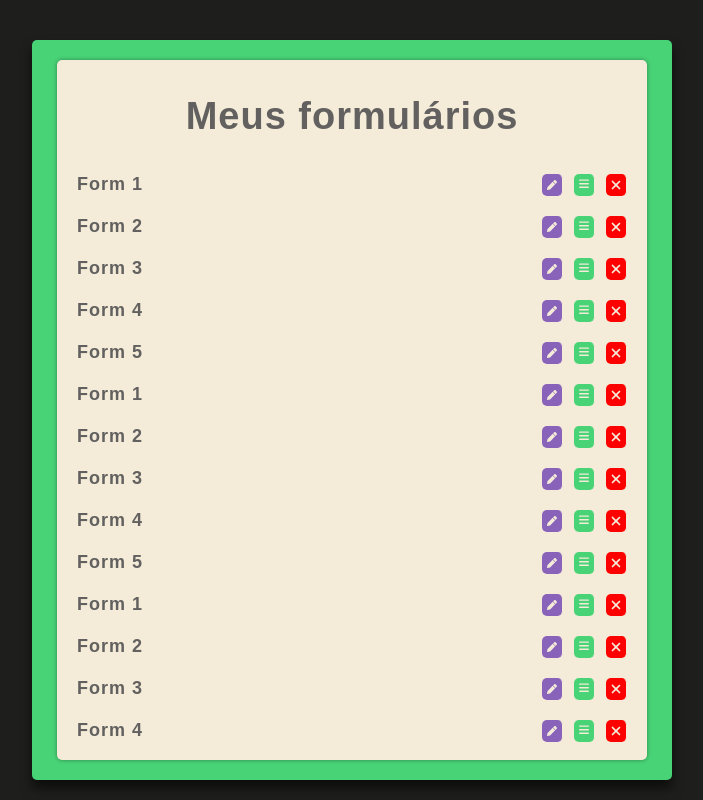
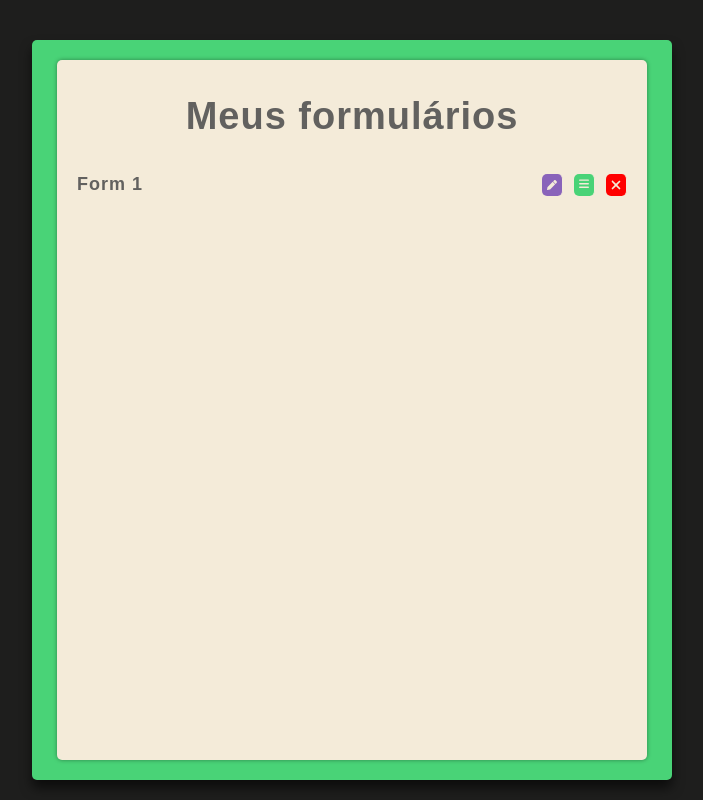
Before and after one commit to PedroPires20/Form, a React (Vite) app in the folder packages/client/: page /list in a window 1280 px wide. Shown: the whole page, without its empty margins (288-991 px from the left). Built offline with nearby package versions, Linux system fonts and the light colour scheme.

Commit message:
Conformando dados do form com o Redux

```diff
--- a/packages/client/src/pages/List/List.tsx
+++ b/packages/client/src/pages/List/List.tsx
@@ -9,14 +9,19 @@ import {
     FromButtonsContainer
 } from "./ListStyles"
 import ActionButton from "../../shared/components/ActionButton/ActionButton"
+import type { Form } from "../../redux/modules/forms/types"
 
 export function List() {
-    const formList = ["Form 1", "Form 2", "Form 3", "Form 4", "Form 5", "Form 1", "Form 2", "Form 3", "Form 4", "Form 5", "Form 1", "Form 2", "Form 3", "Form 4", "Form 5"]
+    const formList: Form[] = [{
+        id: '1',
+        title: "Form 1",
+        description: 'Este é o formulário 1'
+    }];
 
-    function FormListItem({ formName }: { formName: string }) {
+    function FormListItem({ title }: { title: string }) {
         return (
         <FormContainer>
-            <FromTitle>{formName}</FromTitle>
+            <FromTitle>{title}</FromTitle>
             <FromButtonsContainer>
                 <ActionButton
                 icon="pencil"
@@ -46,7 +51,7 @@ export function List() {
             <FormListHeader>Meus formulários</FormListHeader>
             <FormList>
             {
-                formList.map((name, index) => <FormListItem key={index} formName={name}/>)
+                formList.map((form) => <FormListItem key={form.id} title={form.title}/>)
             }
             </FormList>
         </FormListContainer>
```
